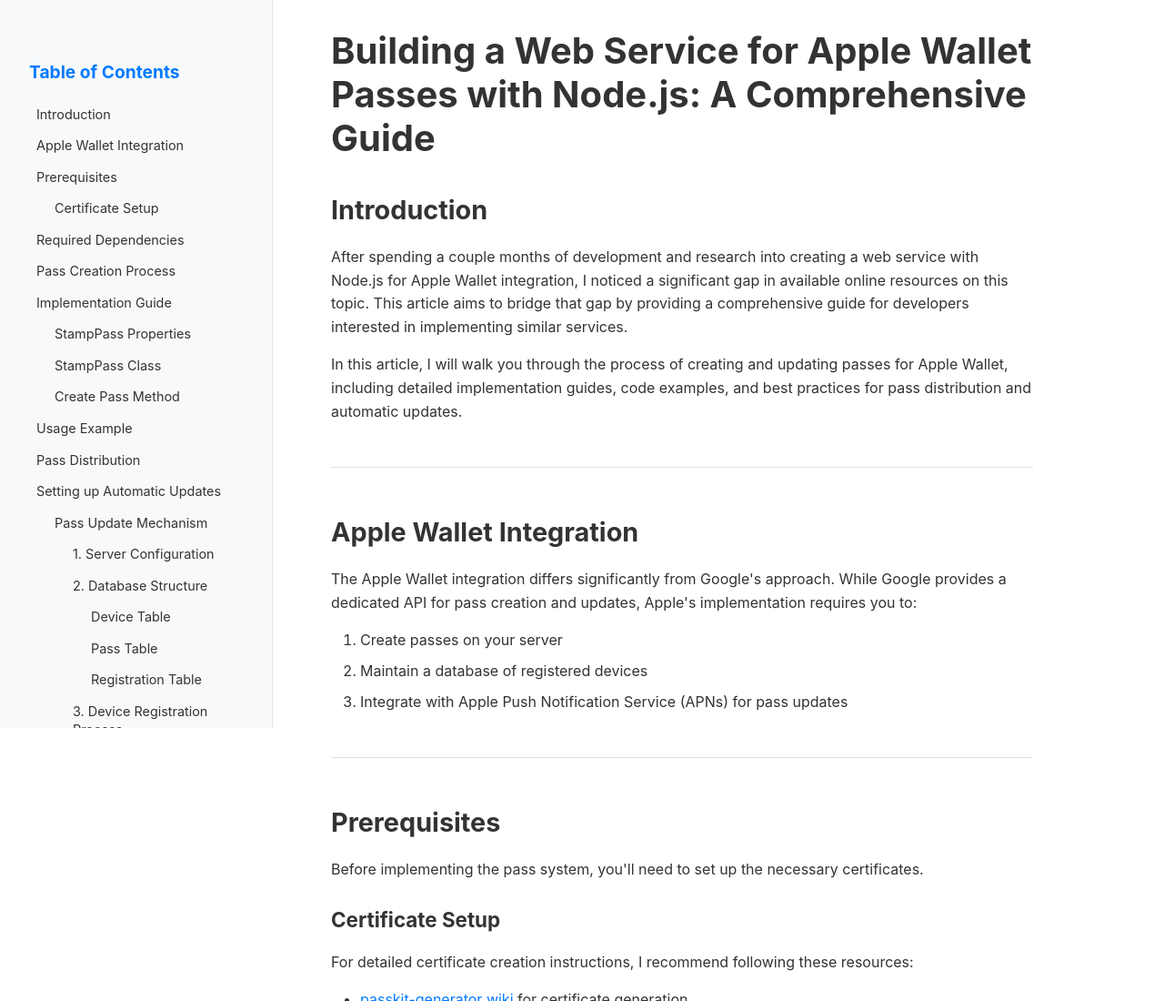
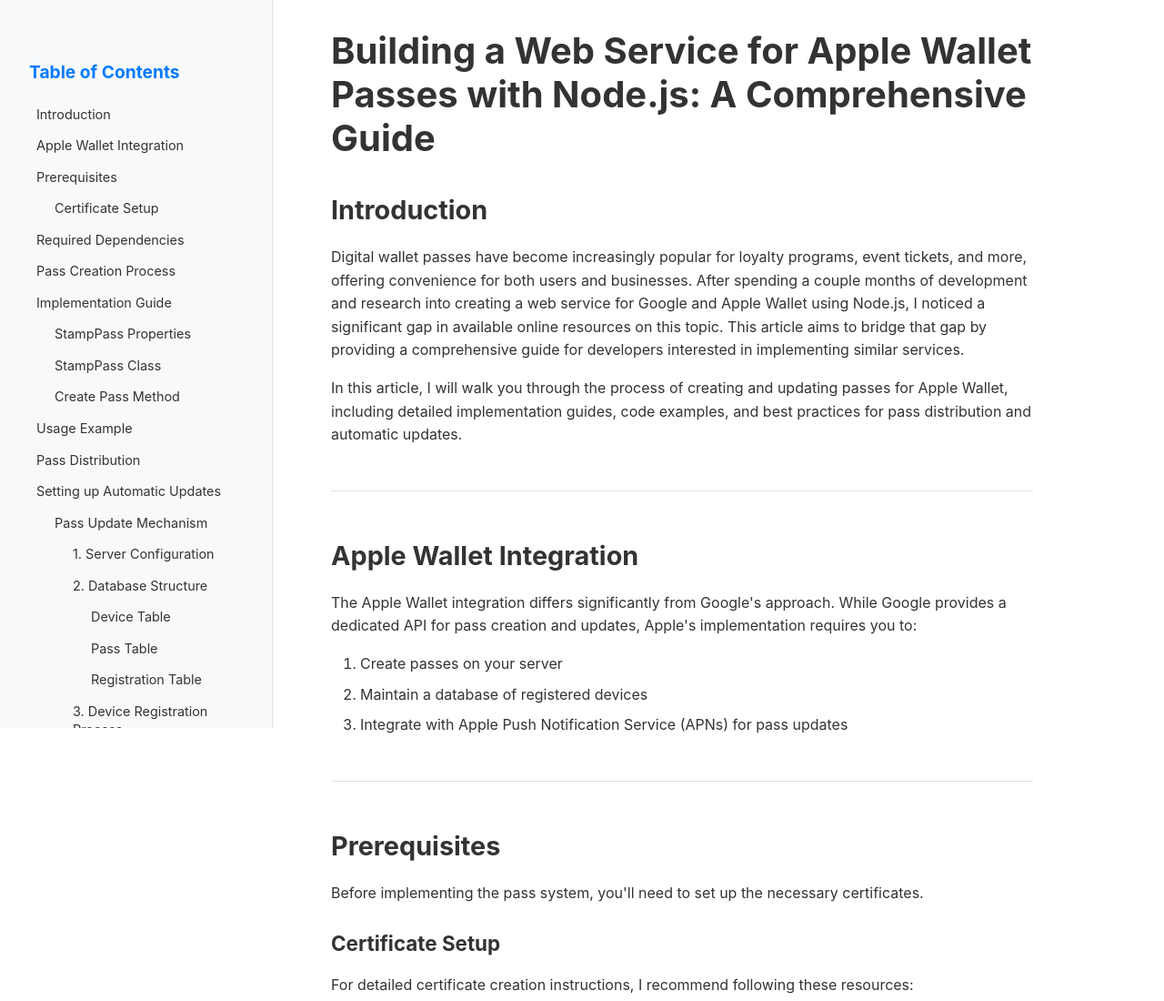
Before and after one commit to RaimundoDiaz/apple-walet-passes, a website: page docs/index.html in a window 1280 px wide. Shown: the top 1100 px of the page at 91% size. Drawn offline with nearby package versions, Linux system fonts and the light colour scheme.

Commit message:
Refine introduction in index.html to emphasize the popularity of digital wallet passes and include Google Wallet integration, enhancing the article's relevance for developers.

```diff
--- a/docs/index.html
+++ b/docs/index.html
@@ -25,10 +25,7 @@
 
       <section id="introduction">
         <h2>Introduction</h2>
-        <p>After spending a couple months of development and research into creating a web service with Node.js for Apple
-          Wallet integration, I noticed a significant gap in available online resources on this topic. This article aims
-          to bridge that gap by providing a comprehensive guide for developers interested in implementing similar
-          services.</p>
+        <p>Digital wallet passes have become increasingly popular for loyalty programs, event tickets, and more, offering convenience for both users and businesses. After spending a couple months of development and research into creating a web service for Google and Apple Wallet using Node.js, I noticed a significant gap in available online resources on this topic. This article aims to bridge that gap by providing a comprehensive guide for developers interested in implementing similar services.</p>
         <p>In this article, I will walk you through the process of creating and updating passes for Apple Wallet,
           including detailed implementation guides, code examples, and best practices for pass distribution and
           automatic updates.</p>
```
